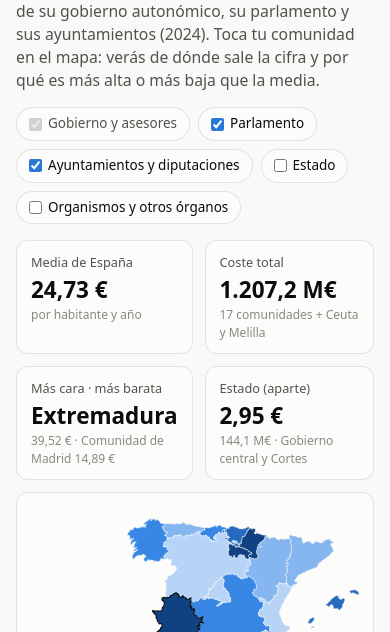
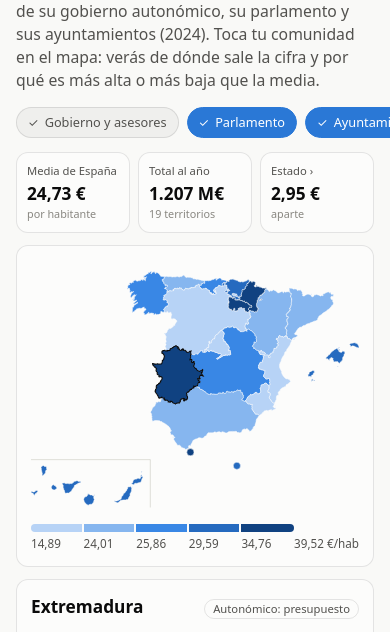
Before and after one commit to Fachista/coste-politicos, a plain HTML site: page docs/comunidades.html in a window 390 px wide. Shown: the part 177-809 px from the top of the page. Drawn offline with Linux system fonts and the light colour scheme.

Commit message:
Comunidades: filtros en una línea, tres cifras y pie plegable
En el móvil, al elegir una comunidad la página baja hasta su ficha.
La rejilla de cifras se adapta a tres o cuatro tarjetas.

Co-Authored-By: Claude Opus 5.5 <noreply@anthropic.com>

```diff
--- a/docs/comunidades.html
+++ b/docs/comunidades.html
@@ -39,8 +39,11 @@
   </section>
 
   <footer class="pie">
-    <p>Sueldos brutos de <span class="anyo">2024</span> de altos cargos, asesores (personal eventual), parlamentarios, alcaldes, concejales, diputados provinciales, diputados y senadores. Sin dietas, cotizaciones sociales ni funcionarios. Ayuntamientos: ISPA y CONPREL. Estado: Presupuestos Generales del Estado y cuentas del Congreso y del Senado.</p>
-    <p id="pie-fuentes"></p>
+    <details>
+      <summary>Qué se cuenta</summary>
+      <p>Sueldos brutos de <span class="anyo">2024</span> de altos cargos, asesores (personal eventual), parlamentarios, alcaldes, concejales, diputados provinciales, diputados y senadores. Sin dietas, cotizaciones sociales ni funcionarios. Ayuntamientos: ISPA y CONPREL. Estado: Presupuestos Generales del Estado y cuentas del Congreso y del Senado.</p>
+      <p id="pie-fuentes"></p>
+    </details>
   </footer>
 </div>
 <div id="tip" class="tip" role="tooltip" hidden></div>
--- a/docs/comunidades.js
+++ b/docs/comunidades.js
@@ -45,6 +45,12 @@
   const sumaE = (t) => (est.partes[t] ? est.partes[t].altos + est.partes[t].eventual : 0);
   const ESC = { congreso: 350, senado: 266 };
   let seleccion = null;
+  // En el móvil la ficha queda debajo: al elegir, se baja hasta ella
+  function elegir(id) {
+    seleccion = id;
+    render();
+    if (window.matchMedia("(max-width: 760px)").matches) document.getElementById("ficha").scrollIntoView({ behavior: "smooth", block: "start" });
+  }
 
   function componentes(c) {
     const p = c.partes;
@@ -136,7 +142,7 @@
         .classed("sel", (g) => g.id === seleccion)
         .on("mousemove", (ev, g) => porId.get(g.id) && mostrarTip(ev, porId.get(g.id)))
         .on("mouseleave", ocultarTip)
-        .on("click", (ev, g) => { if (porId.has(g.id)) { seleccion = g.id; render(); } });
+        .on("click", (ev, g) => { if (porId.has(g.id)) elegir(g.id); });
     }
     // Leyenda: tramos de la escala de cuantiles
     const cortes = [d3.min(escala.domain()), ...escala.quantiles(), d3.max(escala.domain())];
@@ -147,14 +153,12 @@
 
   // ---- KPIs ----
   function pintarKpis(res) {
-    const primero = res.filas[0], ultimo = res.filas[res.filas.length - 1];
     const e = calcularEstado();
     document.getElementById("kpis").innerHTML = `
-      <div class="kpi"><div class="et">Media de España</div><div class="val">${porHab(res.media)}</div><div class="det">por habitante y año</div></div>
-      <div class="kpi"><div class="et">Coste total</div><div class="val">${millones(res.totalEsp)}</div><div class="det">17 comunidades + Ceuta y Melilla</div></div>
-      <div class="kpi"><div class="et">Más cara · más barata</div><div class="val">${primero.c.nombre}</div><div class="det">${porHab(primero.porHab)} · ${ultimo.c.nombre} ${porHab(ultimo.porHab)}</div></div>
-      <button class="kpi clic${seleccion === "ES" ? " sel" : ""}" id="kpi-estado"><div class="et">Estado ${filtros.estado ? "(incluido)" : "(aparte)"}</div><div class="val">${porHab(e.porHab)}</div><div class="det">${millones(e.total)} · Gobierno central y Cortes</div></button>`;
-    document.getElementById("kpi-estado").addEventListener("click", () => { seleccion = "ES"; render(); });
+      <div class="kpi"><div class="et">Media de España</div><div class="val">${porHab(res.media)}</div><div class="det">por habitante</div></div>
+      <div class="kpi"><div class="et">Total al año</div><div class="val">${fmtEnt.format(Math.round(res.totalEsp / 1e6))} M€</div><div class="det">19 territorios</div></div>
+      <button class="kpi clic${seleccion === "ES" ? " sel" : ""}" id="kpi-estado"><div class="et">Estado ›</div><div class="val">${porHab(e.porHab)}</div><div class="det">${filtros.estado ? "incluido" : "aparte"}</div></button>`;
+    document.getElementById("kpi-estado").addEventListener("click", () => elegir("ES"));
   }
 
   // ---- Ranking ----
@@ -171,7 +175,7 @@
         <span class="v">${porHab(f.porHab)}</span>`;
       b.addEventListener("mousemove", (ev) => mostrarTip(ev, f));
       b.addEventListener("mouseleave", ocultarTip);
-      b.addEventListener("click", () => { seleccion = f.c.id; render(); });
+      b.addEventListener("click", () => elegir(f.c.id));
       cuerpo.appendChild(b);
     });
     // Línea de la media, alineada con la pista de las barras
--- a/docs/estilo.css
+++ b/docs/estilo.css
@@ -119,10 +119,16 @@ html, body {
 }
 .chip:hover { background: var(--hover); }
 .chip.fijo { cursor: default; color: var(--tinta-2); }
-.chip input { accent-color: var(--acento); margin: 0; }
+/* Pastilla seleccionable: sin casilla visible, marcada con fondo de acento y ✓ */
+.chip { position: relative; white-space: nowrap; }
+.chip input { position: absolute; opacity: 0; pointer-events: none; }
+.chip:has(input:checked) { background: var(--acento); border-color: var(--acento); color: #fff; }
+.chip:has(input:checked)::before { content: "✓"; font-size: 0.8rem; }
+.chip.fijo:has(input:checked) { background: var(--hover); border-color: var(--borde); color: var(--tinta-2); }
+.chip:has(input:focus-visible) { outline: 2px solid var(--acento); outline-offset: 2px; }
 
-.kpis { display: grid; grid-template-columns: repeat(4, minmax(0, 1fr)); gap: 12px; margin-bottom: 12px; }
-.kpi.clic { font: inherit; color: inherit; text-align: left; cursor: pointer; }
+.kpis { display: grid; grid-auto-flow: column; grid-auto-columns: minmax(0, 1fr); gap: 12px; margin-bottom: 12px; }
+.kpi.clic { font: inherit; color: inherit; text-align: left; cursor: pointer; display: flex; flex-direction: column; justify-content: flex-start; }
 .kpi.clic:hover { background: var(--hover); }
 .kpi.clic.sel { border-color: var(--tinta-2); }
 .kpi { background: var(--superficie); border: 1px solid var(--borde); border-radius: 12px; padding: 12px 14px; }
@@ -216,9 +222,21 @@ details li span:last-child { font-variant-numeric: tabular-nums; white-space: no
 .tip b { display: block; margin-bottom: 2px; }
 .tip .t2 { color: var(--tinta-2); }
 
+.pie summary { color: var(--tinta-2); font-size: 0.8rem; cursor: pointer; }
+
 @media (max-width: 760px) {
   .rejilla { grid-template-columns: 1fr; }
-  .kpis { grid-template-columns: 1fr 1fr; }
+  /* Filtros en una fila deslizable que llega a los bordes */
+  .filtros { flex-wrap: nowrap; overflow-x: auto; margin: 12px -16px; padding: 0 16px 2px; scrollbar-width: none; }
+  .filtros::-webkit-scrollbar { display: none; }
+  .chip { padding: 5px 11px; font-size: 0.85rem; }
+  .kpis { gap: 8px; }
+  /* Con cuatro cifras, dos filas de dos */
+  .kpis:has(> :nth-child(4)) { grid-auto-flow: row; grid-template-columns: 1fr 1fr; }
+  .kpi { padding: 10px; }
+  .kpi .et { font-size: 0.75rem; }
+  .kpi .val { font-size: 1.15rem; }
+  .kpi .det { font-size: 0.72rem; }
   .fila { grid-template-columns: 7.2rem minmax(0, 1fr) 3.8rem; gap: 8px; }
   .heroe { font-size: 2rem; }
 }
```
